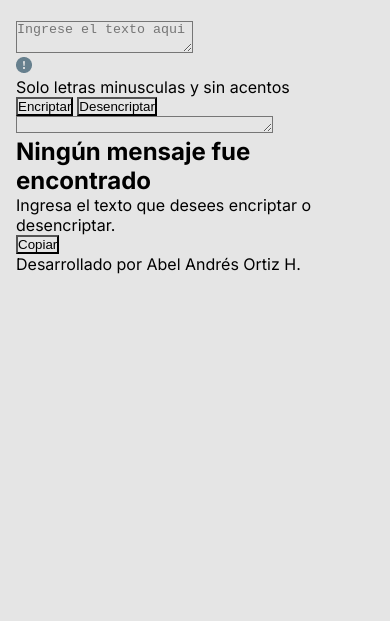
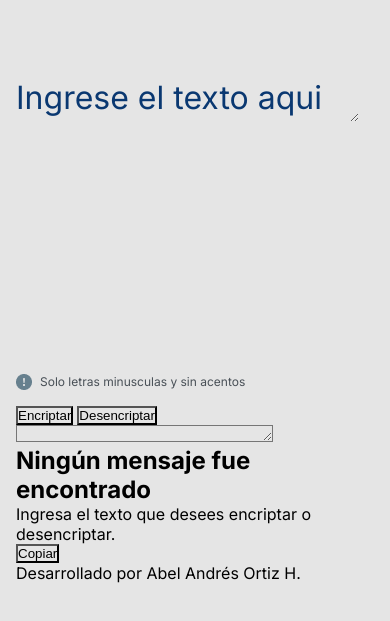
Before and after one commit to AbelOrtizH/Alura-encriptador, a plain HTML site: page index.html in a window 390 px wide. Shown: the part 91-712 px from the top of the page. Drawn offline with Linux system fonts and the light colour scheme.

Commit message:
listo el header, textarea y condicion -mobile

```diff
--- a/index.html
+++ b/index.html
@@ -17,7 +17,7 @@
                 <textarea name="encrypted-sms" id="encrypted-sms"  placeholder="Ingrese el texto aqui"></textarea>
             </div>
             <div class="condition-sms">
-                <img class="condition-exclamation" src="./imagenes/exclamation.png" alt="icono exclamacion">
+                <img class="condition-icon" src="./imagenes/exclamation.png" alt="icono exclamacion">
                 <p class="condition-description">Solo letras minusculas y sin acentos</p>
             </div>
             <section class="button">
--- a/style.css
+++ b/style.css
@@ -29,9 +29,8 @@ p {
 .wrapper {
     padding: 1rem 1rem;
     width: 375px;
-
 }
-
+/* Header */
 .header {
     width: 343px;
     height: 96px;
@@ -44,4 +43,36 @@ p {
     width: 2rem;
 }
 
-.ncrypted-textarea
+/* Area de ingreso de texto para ser encriptado */
+.encrypted-textarea > textarea {
+    width: 100%;
+    height: 3rem;
+    border:none;
+    margin: 3.3rem 0 15.51rem ;
+    font-size: 2rem;
+    line-height: 3rem;
+    cursor: text;
+    font-family: var(--main-font);
+}
+
+::placeholder {
+    color: var(--dark-blue-400);
+}
+
+/* mensaje de condicion */
+.condition-sms {
+    display: flex;
+    gap: 0.5rem;
+    margin-bottom: 1rem;
+}
+
+.condition-icon {
+    width: 1rem;
+    height: 1rem;
+}
+
+.condition-description {
+    font-size: 0.75rem;
+    align-items: center;
+    color: var(--gray);
+}
```
